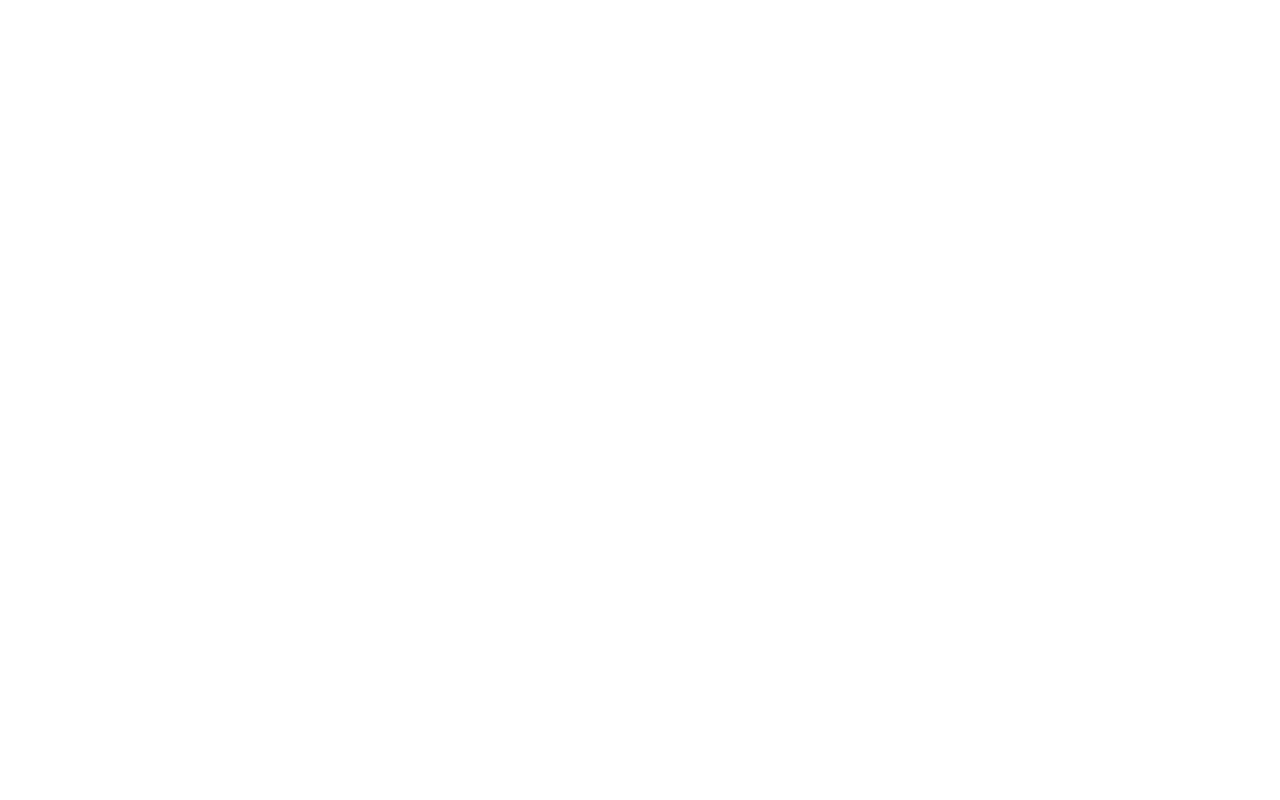
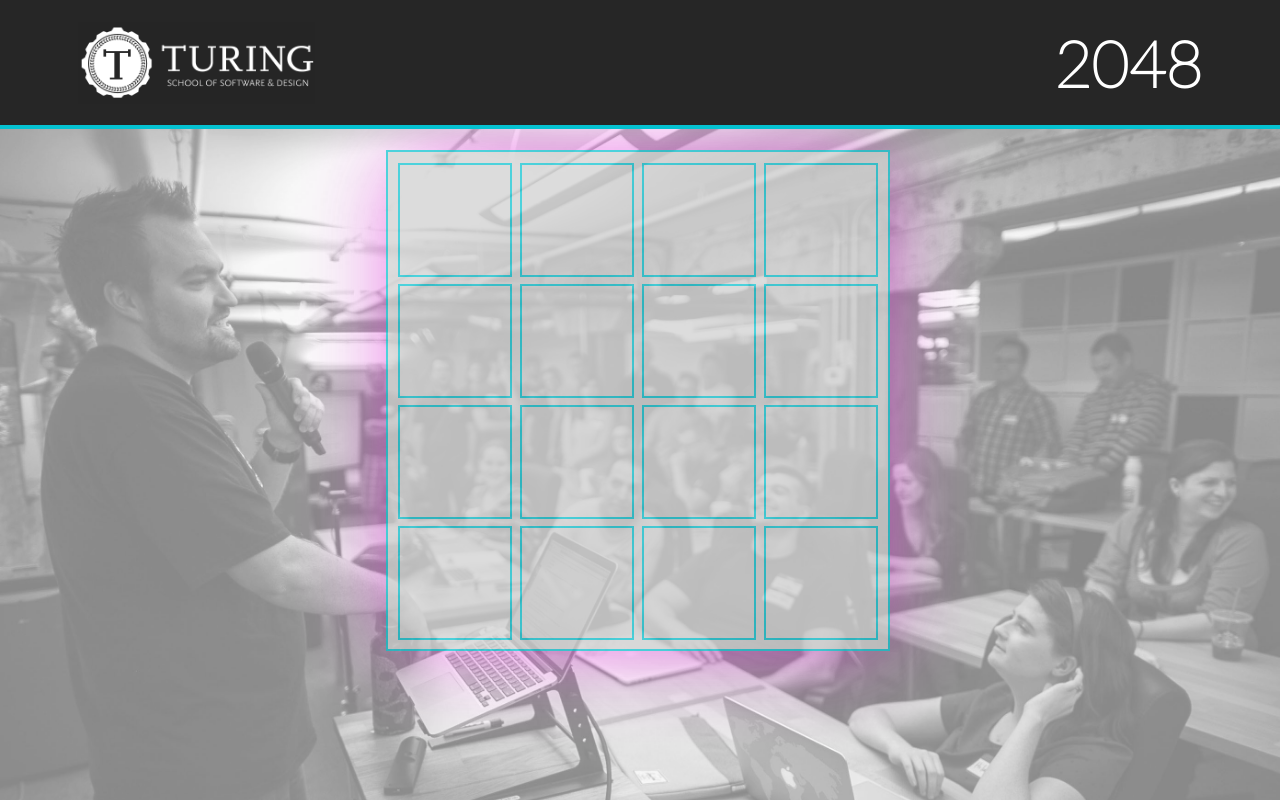
Before and after one commit to tessgriffin/2048, a website: page index.html in a window 1280 px wide. Drawn offline with Linux system fonts and the light colour scheme.

Commit message:
setup html grid and added basic css styling

```diff
--- a/index.html
+++ b/index.html
@@ -2,14 +2,37 @@
 <html>
 <head>
   <meta charset="utf-8">
-  <title>Game Time</title>
+  <title>Turing 2048</title>
+  <link rel="stylesheet" type="text/css" href="style.css">
+  <link href='http://fonts.googleapis.com/css?family=Lato:100' rel='stylesheet' type='text/css'>
 </head>
 <body>
 
+  <div id='navbar'>
+    <img src="images/turing-logo.png" alt="Turing School Logo">
+    <h1>2048</h1>
+  </div>
+
   <div id='board'>
-
+    <div id="tile-0"  class="tile"></div>
+    <div id="tile-1"  class="tile"></div>
+    <div id="tile-2"  class="tile"></div>
+    <div id="tile-3"  class="tile"></div>
+    <div id="tile-4"  class="tile"></div>
+    <div id="tile-5"  class="tile"></div>
+    <div id="tile-6"  class="tile"></div>
+    <div id="tile-7"  class="tile"></div>
+    <div id="tile-8"  class="tile"></div>
+    <div id="tile-9"  class="tile"></div>
+    <div id="tile-10" class="tile"></div>
+    <div id="tile-11" class="tile"></div>
+    <div id="tile-12" class="tile"></div>
+    <div id="tile-13" class="tile"></div>
+    <div id="tile-14" class="tile"></div>
+    <div id="tile-15" class="tile"></div>
   </div>
 
   <script src="main.bundle.js"></script>
+
 </body>
 </html>
--- /dev/null
+++ b/style.css
@@ -0,0 +1,150 @@
+body {
+  background: url("images/Turing-2048-background.jpg") no-repeat center center fixed;
+  -webkit-background-size: cover;
+  -moz-background-size: cover;
+  -o-background-size: cover;
+  background-size: cover;
+  background-position: 0 125px;
+}
+
+#navbar {
+  position: fixed;
+  height: 125px;
+  width: 100%;
+  left: 0px;
+  top: 0px;
+  background: #262626;
+  border-bottom: solid 4px #05c2d1;
+  z-index: 1;
+}
+
+#navbar img {
+  margin-top: 22px;
+  margin-left: 78px;
+  width: 237px;
+}
+
+#navbar h1 {
+  position: absolute;
+  top: -18px;
+  right: 78px;
+  color: white;
+  font-family: 'Lato', sans-serif;
+  font-size: 400%;
+}
+
+#board {
+  border: 2px solid #05c2d1;
+  background-color: #D0D0D0;
+  opacity: 0.7;
+  position: absolute;
+  width: 500px;
+  height: 497px;
+  top: 150px;
+  right: calc(50% - 250px);
+  -webkit-box-shadow: 0px 0px 86px -13px rgba(230,30,223,1);
+  -moz-box-shadow: 0px 0px 86px -13px rgba(230,30,223,1);
+  box-shadow: 0px 0px 86px -13px rgba(230,30,223,1);
+}
+
+.tile {
+  border: 2px solid #05c2d1;
+  width: 110px;
+  height: 110px;
+}
+
+#tile-0 {
+  position: absolute;
+  top: 11px;
+  right: calc(50% + 126px);
+}
+
+#tile-1 {
+  position: absolute;
+  top: 11px;
+  right: calc(50% + 4px);
+}
+
+#tile-2 {
+  position: absolute;
+  top: 11px;
+  right: calc(50% - 118px);;
+}
+
+#tile-3 {
+  position: absolute;
+  top: 11px;
+  right: calc(50% - 240px);;
+}
+
+#tile-4 {
+  position: absolute;
+  top: 132px;
+  right: calc(50% + 126px);
+}
+
+#tile-5 {
+  position: absolute;
+  top: 132px;
+  right: calc(50% + 4px);
+}
+
+#tile-6 {
+  position: absolute;
+  top: 132px;
+  right: calc(50% - 118px);;
+}
+
+#tile-7 {
+  position: absolute;
+  top: 132px;
+  right: calc(50% - 240px);;
+}
+
+#tile-8 {
+  position: absolute;
+  top: 253px;
+  right: calc(50% + 126px);
+}
+
+#tile-9 {
+  position: absolute;
+  top: 253px;
+  right: calc(50% + 4px);
+}
+
+#tile-10 {
+  position: absolute;
+  top: 253px;
+  right: calc(50% - 118px);;
+}
+
+#tile-11 {
+  position: absolute;
+  top: 253px;
+  right: calc(50% - 240px);;
+}
+
+#tile-12 {
+  position: absolute;
+  top: 374px;
+  right: calc(50% + 126px);
+}
+
+#tile-13 {
+  position: absolute;
+  top: 374px;
+  right: calc(50% + 4px);
+}
+
+#tile-14 {
+  position: absolute;
+  top: 374px;
+  right: calc(50% - 118px);;
+}
+
+#tile-15 {
+  position: absolute;
+  top: 374px;
+  right: calc(50% - 240px);;
+}
```
Also changed, not shown: images/Turing-2048-background.jpg (added), images/turing-logo.png (added).
